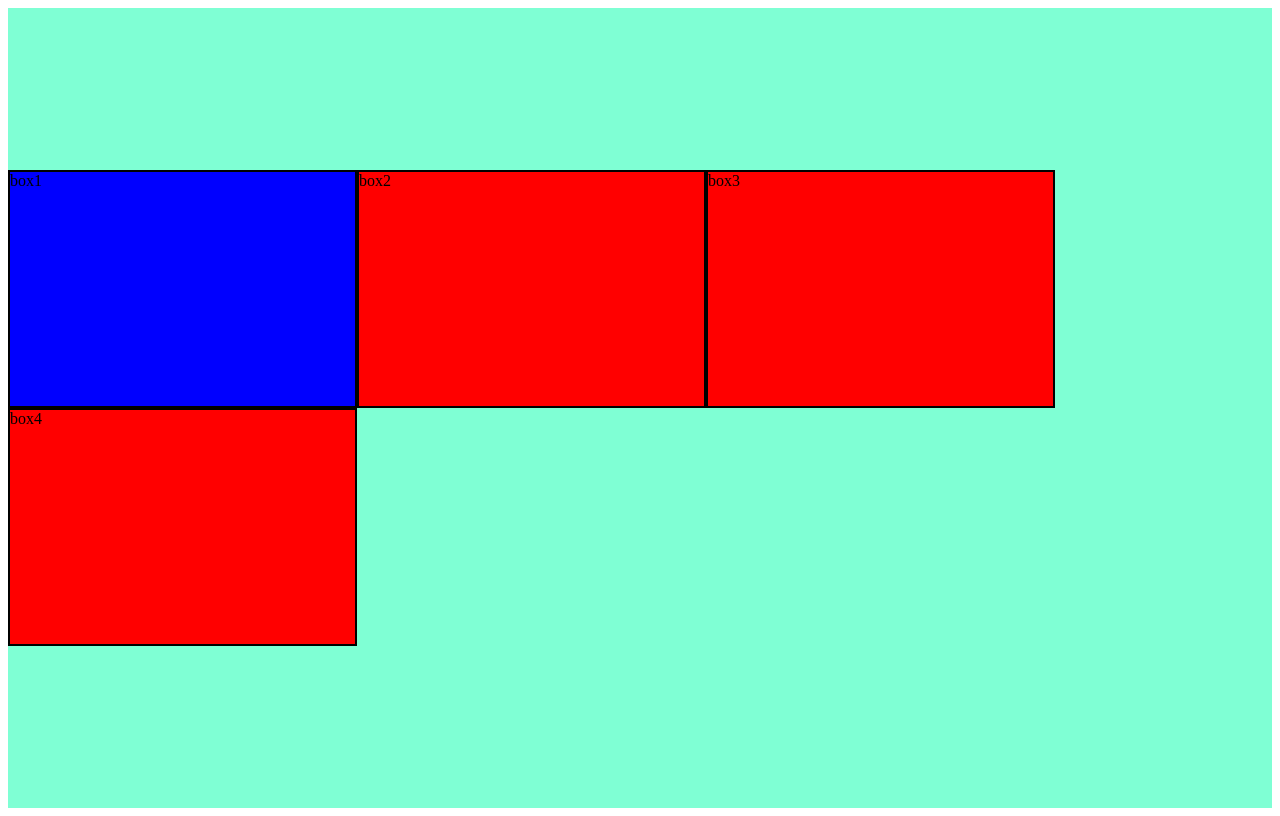
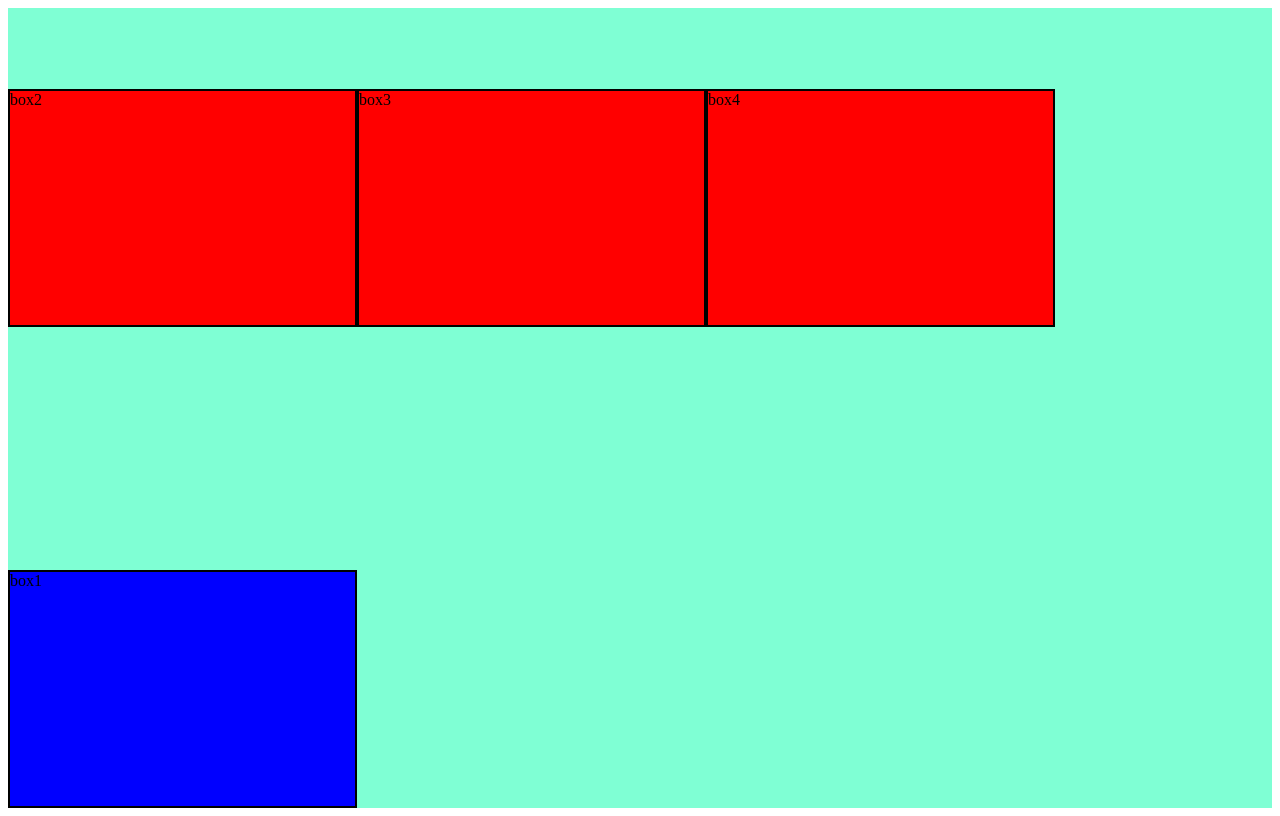
Before and after one commit to YogeshKinekar/css_practice, a plain HTML site: page flexbox/index_1.html in a window 1280 px wide. Drawn offline with Linux system fonts and the light colour scheme.

Commit message:
added order and align self

```diff
--- a/flexbox/index_1.html
+++ b/flexbox/index_1.html
@@ -14,14 +14,15 @@
             background-color: aquamarine;
             height: 100vh;
             align-items: center;
-            align-content: center;
+            /* align-content: center; */
         }
         .box1{
             height: 234px;
             width: 345px;
             background-color: blue;
             border: 2px solid black;
-
+            order: 4;
+            align-self: flex-end;
         }
         .box2{
             height: 234px;
```
